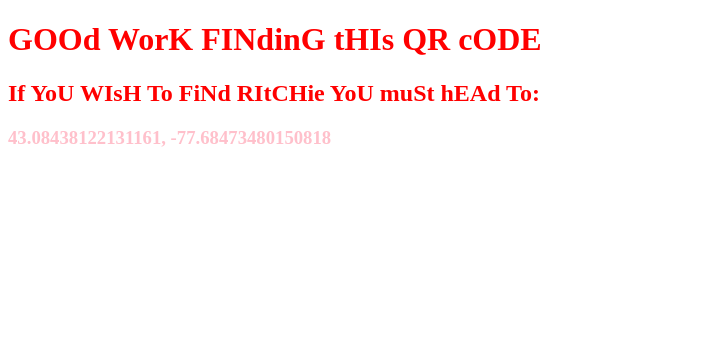
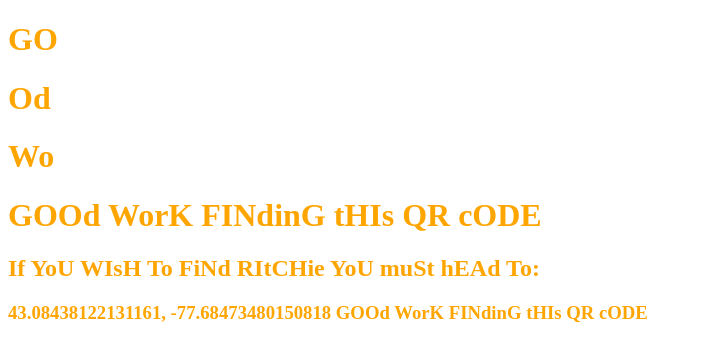
Before and after one commit to Jland2306/ARG_Puzzle_3, a plain HTML site: page index.html in a window 1280 px wide. Shown: the whole page, without its empty margins (0-702 px from the left). Drawn offline with Linux system fonts and the light colour scheme.

Commit message:
Update index.html

```diff
--- a/index.html
+++ b/index.html
@@ -6,22 +6,40 @@
   <title>My ARG</title>
 </head>
 <body>
+  <h1>GO</h1>
+  <style>
+    h1{
+      color:black;
+    }
+  </style>
+  <h1>Od</h1>
+  <style>
+    h1{
+      color:orange;
+    }
+  </style>
+  <h1>Wo</h1>
+  <style>
+    h1{
+      color:black;
+    }
+  </style>
   <h1>GOOd WorK FINdinG tHIs QR cODE</h1>
   <style>
     h1{
-      color:red;
+      color:orange;
     }
   </style>
   <h2>If YoU WIsH To FiNd RItCHie YoU muSt hEAd To:</h2>
   <style>
     h2{
-      color:red;
+      color:orange;
     }
     </style>
-  <h3>43.08438122131161, -77.68473480150818</h3>
+  <h3>43.08438122131161, -77.68473480150818 GOOd WorK FINdinG tHIs QR cODE</h3>
   <style>
     h3{
-      color:pink;
+      color:orange;
     }
   </style>
 </body>
```
